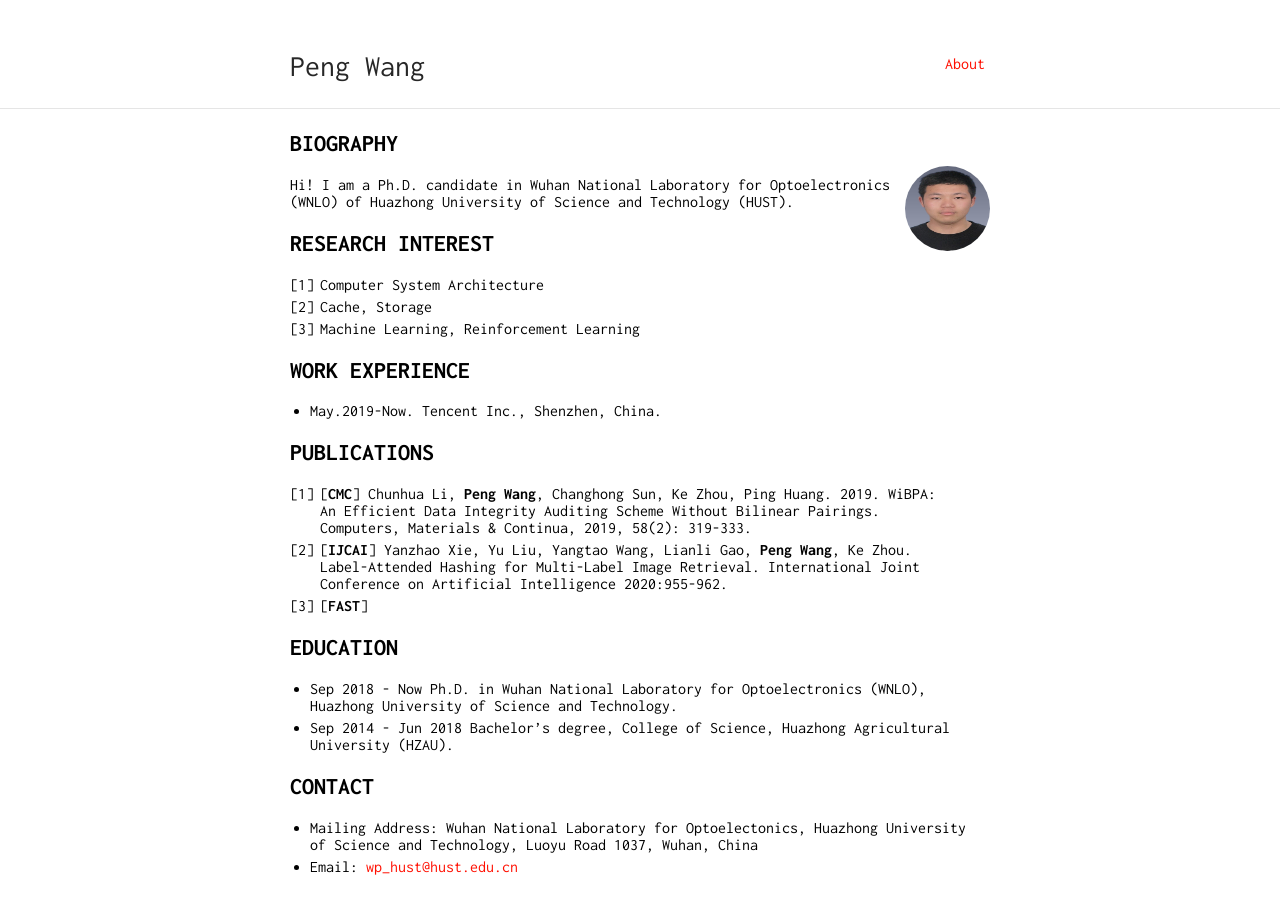
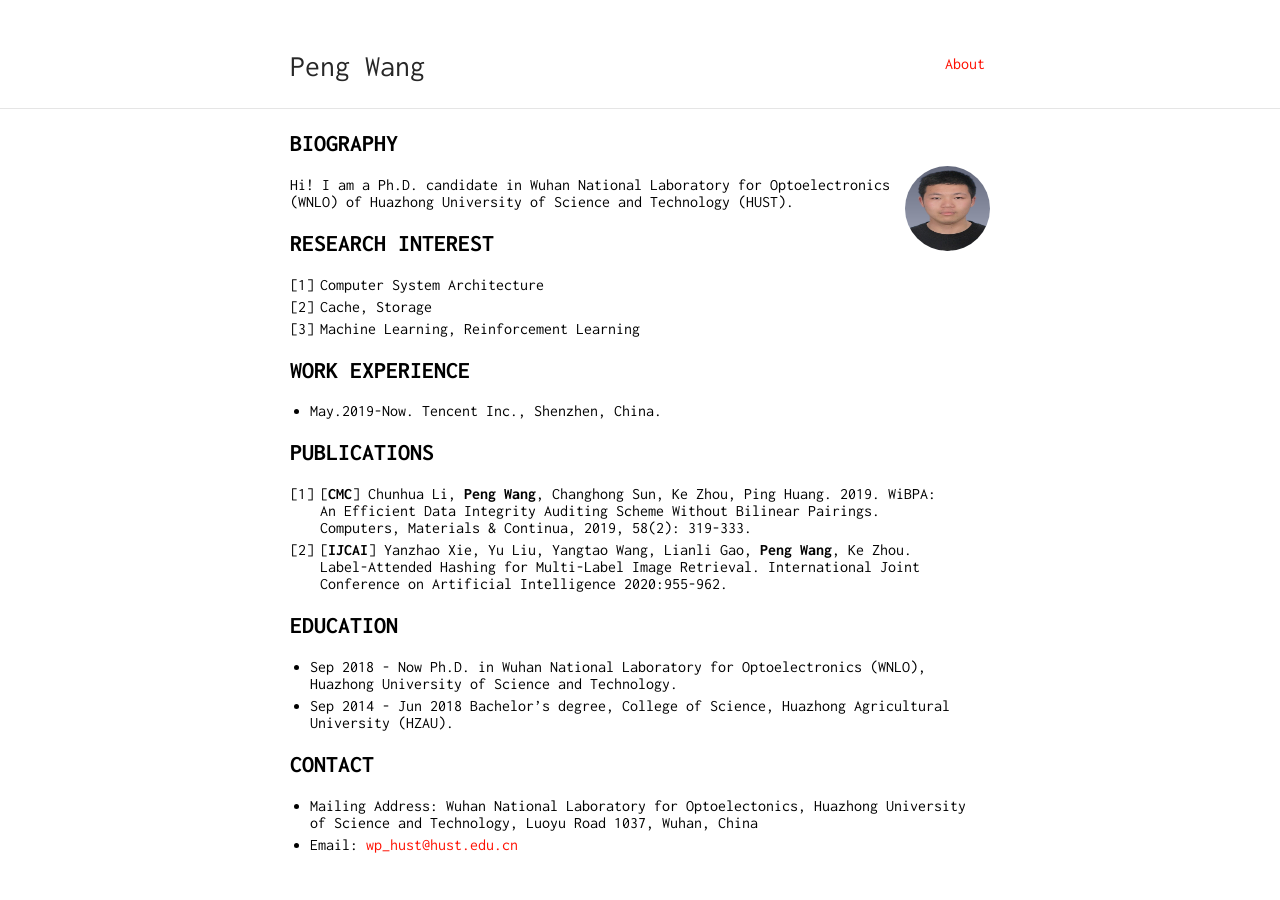
Before and after one commit to oswald-hust/oswald-hust.github.io, a Jekyll site: the page built from index.md, in a window 1280 px wide. Built offline with Jekyll 4.4.1, drawn with Linux system fonts in a browser that asks for light colours; our own code applies the rules of GitHub Pages for plain Markdown files.

Commit message:
Update index.md

```diff
--- a/index.md
+++ b/index.md
@@ -21,7 +21,6 @@ Hi! I am a Ph.D. candidate in Wuhan National Laboratory for Optoelectronics (WNL
 
 1. [**CMC**] Chunhua Li, **Peng Wang**, Changhong Sun, Ke Zhou, Ping Huang. 2019. WiBPA: An Efficient Data Integrity Auditing Scheme Without Bilinear Pairings. Computers, Materials & Continua, 2019, 58(2): 319-333.
 2. [**IJCAI**] Yanzhao Xie, Yu Liu, Yangtao Wang, Lianli Gao, **Peng Wang**, Ke Zhou. Label-Attended Hashing for Multi-Label Image Retrieval. International Joint Conference on Artificial Intelligence 2020:955-962.
-3. [**FAST**]
 
 ## EDUCATION
 
```
